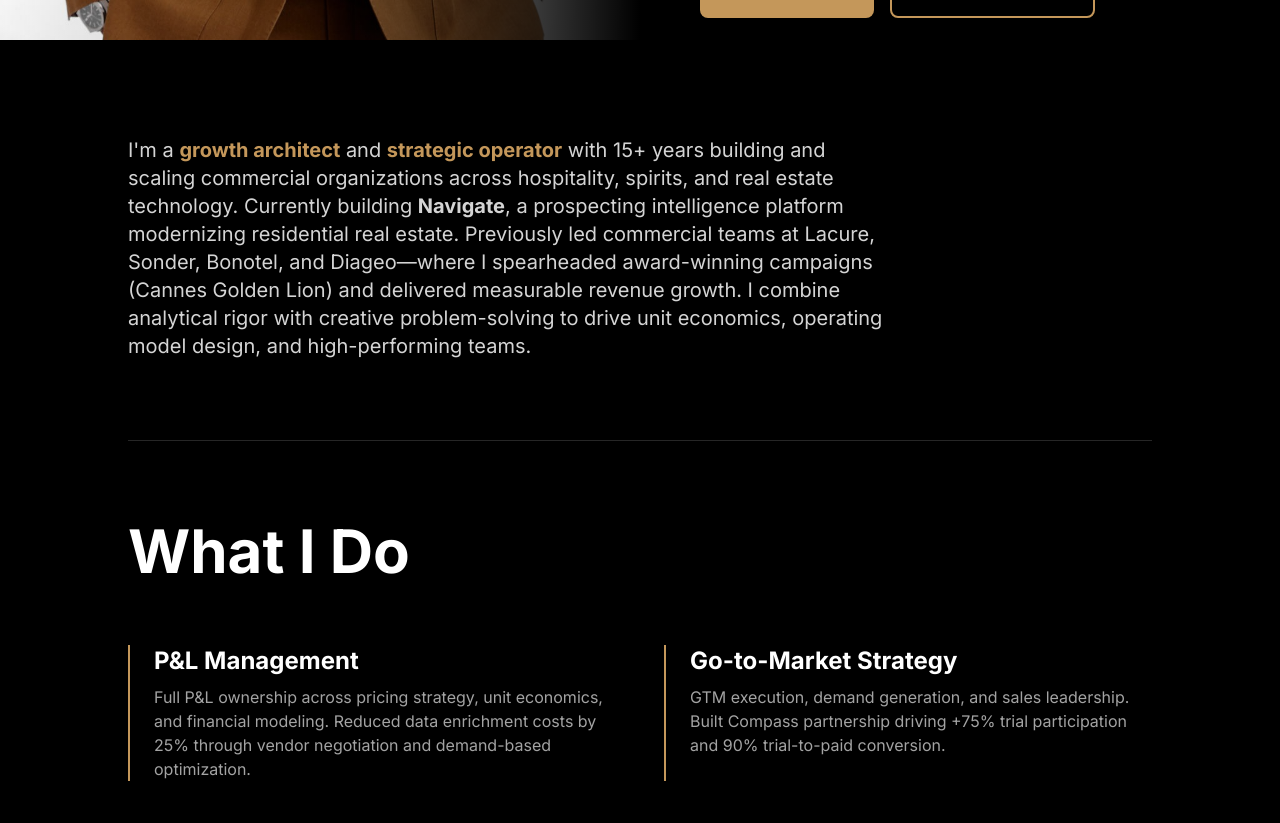
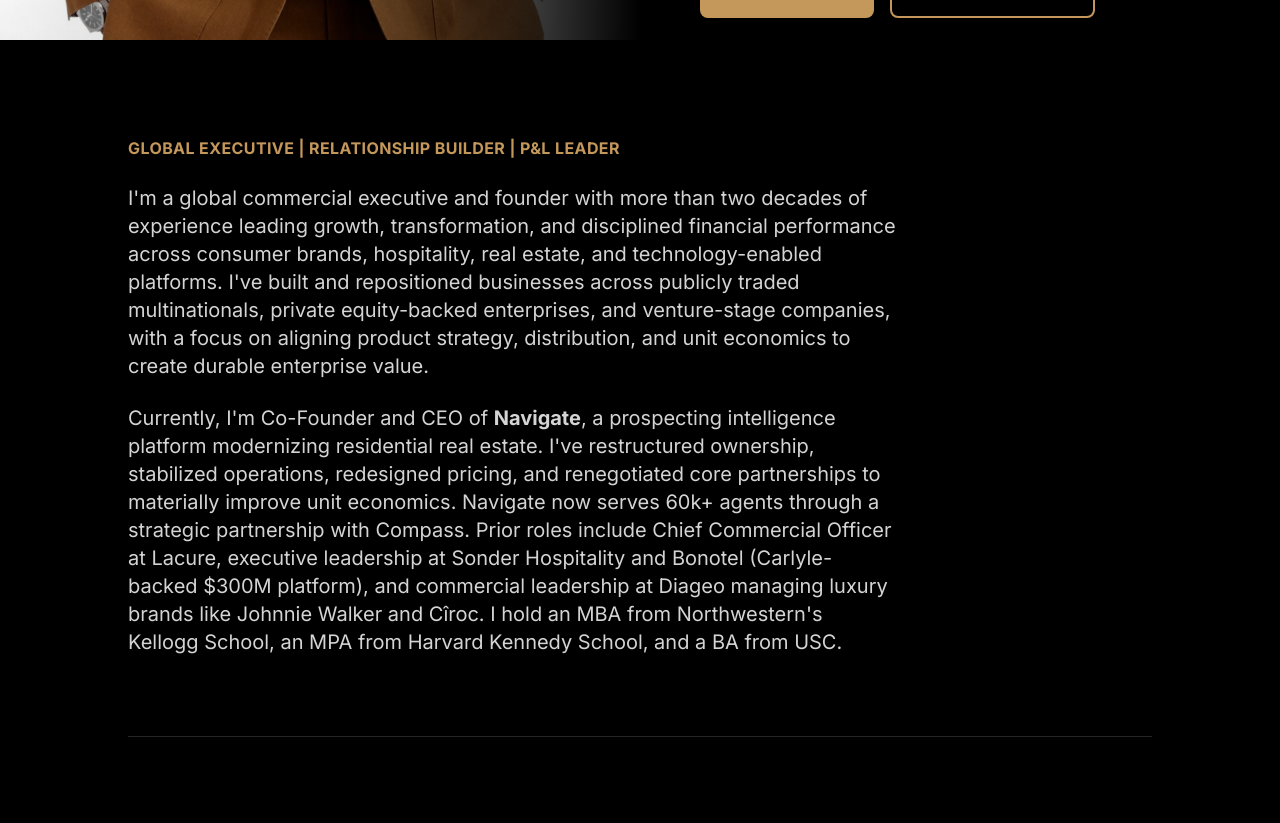
Before and after one commit to letsnavigatebmw/brandonmweaver, a React (Vite) app: page / in a window 1280 px wide. Shown: the part 760-1583 px from the top of the page. Built offline with nearby package versions, Linux system fonts and the light colour scheme.

Commit message:
Update About section with 2026 executive bio

```diff
--- a/src/components/About.jsx
+++ b/src/components/About.jsx
@@ -23,8 +23,12 @@ export default function About() {
       <div className="max-w-5xl mx-auto">
         {/* Bio Section */}
         <div className="mb-20 pb-20 border-b border-gray-800">
+          <h3 className="text-gold-400 font-bold uppercase tracking-wide mb-6">Global Executive | Relationship Builder | P&L Leader</h3>
+          <p className="text-lg md:text-xl text-gray-300 leading-relaxed max-w-3xl mb-6">
+            I'm a global commercial executive and founder with more than two decades of experience leading growth, transformation, and disciplined financial performance across consumer brands, hospitality, real estate, and technology-enabled platforms. I've built and repositioned businesses across publicly traded multinationals, private equity-backed enterprises, and venture-stage companies, with a focus on aligning product strategy, distribution, and unit economics to create durable enterprise value.
+          </p>
           <p className="text-lg md:text-xl text-gray-300 leading-relaxed max-w-3xl">
-            I'm a <span className="text-gold-400 font-bold">growth architect</span> and <span className="text-gold-400 font-bold">strategic operator</span> with 15+ years building and scaling commercial organizations across hospitality, spirits, and real estate technology. Currently building <span className="font-bold">Navigate</span>, a prospecting intelligence platform modernizing residential real estate. Previously led commercial teams at Lacure, Sonder, Bonotel, and Diageo—where I spearheaded award-winning campaigns (Cannes Golden Lion) and delivered measurable revenue growth. I combine analytical rigor with creative problem-solving to drive unit economics, operating model design, and high-performing teams.
+            Currently, I'm Co-Founder and CEO of <span className="font-bold">Navigate</span>, a prospecting intelligence platform modernizing residential real estate. I've restructured ownership, stabilized operations, redesigned pricing, and renegotiated core partnerships to materially improve unit economics. Navigate now serves 60k+ agents through a strategic partnership with Compass. Prior roles include Chief Commercial Officer at Lacure, executive leadership at Sonder Hospitality and Bonotel (Carlyle-backed $300M platform), and commercial leadership at Diageo managing luxury brands like Johnnie Walker and Cîroc. I hold an MBA from Northwestern's Kellogg School, an MPA from Harvard Kennedy School, and a BA from USC.
           </p>
         </div>
 
```
